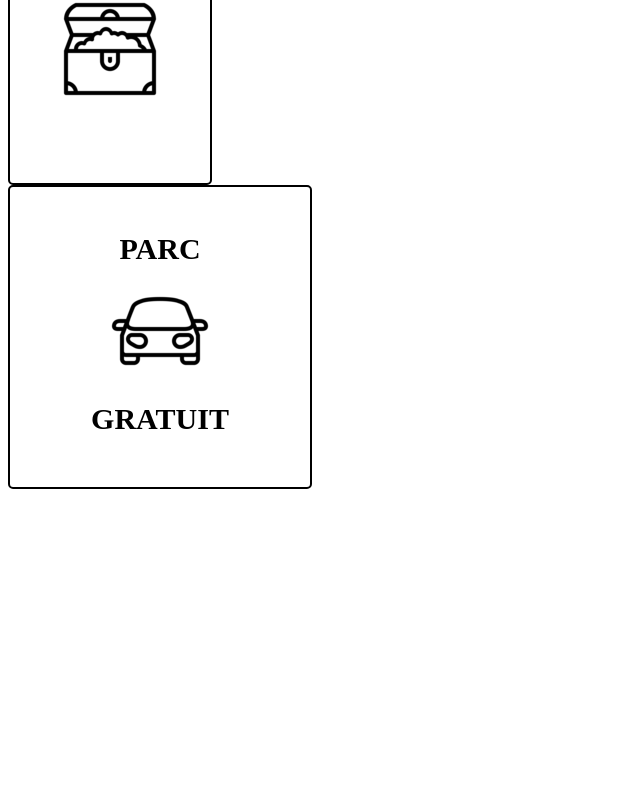
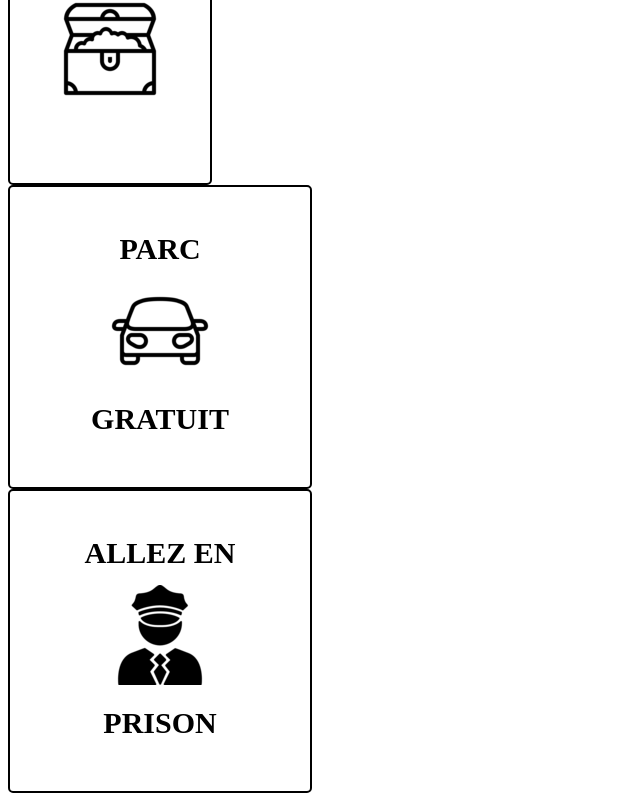
Before and after one commit to Alphailosia/Monop, a Vue app in the folder monopoly/: page / in a window 1280 px wide. Shown: the part 1993-2794 px from the top of the page, without its empty margins (0-640 px from the left). Before the commit the page ends 2490 px from the top, so only its background shows below. Built offline with nearby package versions, Linux system fonts and the light colour scheme.

Commit message:
Ajout de la case prison #49

```diff
--- a/monopoly/src/components/CaseGare.vue
+++ b/monopoly/src/components/CaseGare.vue
@@ -25,10 +25,10 @@
         methods:{
             afficheimage() {
                 if (this.image == 0) {
-                    this.imagefinal = require("../assets/images/Avion.png");
+                    this.imagefinal = require("../assets/images/avion.png");
 
                 } else if (this.image == 1) {
-                    this.imagefinal = require("../assets/images/Bateau.png");
+                    this.imagefinal = require("../assets/images/bateau.png");
                 } else {
                     this.imagefinal = require("../assets/images/Gare.png");
                 }
--- /dev/null
+++ b/monopoly/src/components/CasePrison.vue
@@ -0,0 +1,56 @@
+<template>
+    <v-card class="prison">
+        <v-card-title class="title-allez">
+            ALLEZ EN
+        </v-card-title>
+        <div class="image-prison">
+             <img src="../assets/images/gardien.png" />
+        </div>
+        <v-card-title class="text-prison">
+            PRISON
+        </v-card-title>
+    </v-card>
+</template>
+
+<script>
+export default {
+   props: {
+       monopole: String,
+       nom: String,
+       sous_nom: String,
+       loyer: Number,
+   }
+}
+</script>
+
+<style scoped>
+.prison {
+width: 300px;
+height: 300px;
+border: solid 2px;
+border-radius: 5px;
+}
+
+.title-allez {
+ text-align: center;
+ font-weight: bold;
+ font-size: 30px;
+ margin-top: 15%;
+}
+
+.image-prison{
+    height: 1px;
+    width: 100px;
+    margin-top: 5%;
+    margin-bottom: 5%;
+    margin-left: auto;
+    margin-right: auto;
+}
+
+.text-prison {
+ text-align: center;
+ font-weight: bold;
+ font-size: 30px;
+ margin-top: 40%;
+}
+</style>
--- a/monopoly/src/components/Plateau.vue
+++ b/monopoly/src/components/Plateau.vue
@@ -32,6 +32,7 @@
     <CaseParcGratuit
 
     />
+    <CasePrison />
   </div>
 </template>
 
@@ -47,6 +48,7 @@ import Cartes_propriete_gares_services from "../Cartes_propriete_gares_services.
 import CaseChance from "./CaseChance";
 import CaseCaisseCommunaute from "./CaseCaisseCommunaute";
 import Cartes_chances_communautes from "../Cartes_chances_communautes.json";
+import CasePrison from "./CasePrison";
 
 export default {
   components: {
@@ -58,6 +60,7 @@ export default {
     CaseChance,
     CaseCaisseCommunaute,
     CaseParcGratuit,
+    CasePrison,
 
   },
   data: () => ({
```
